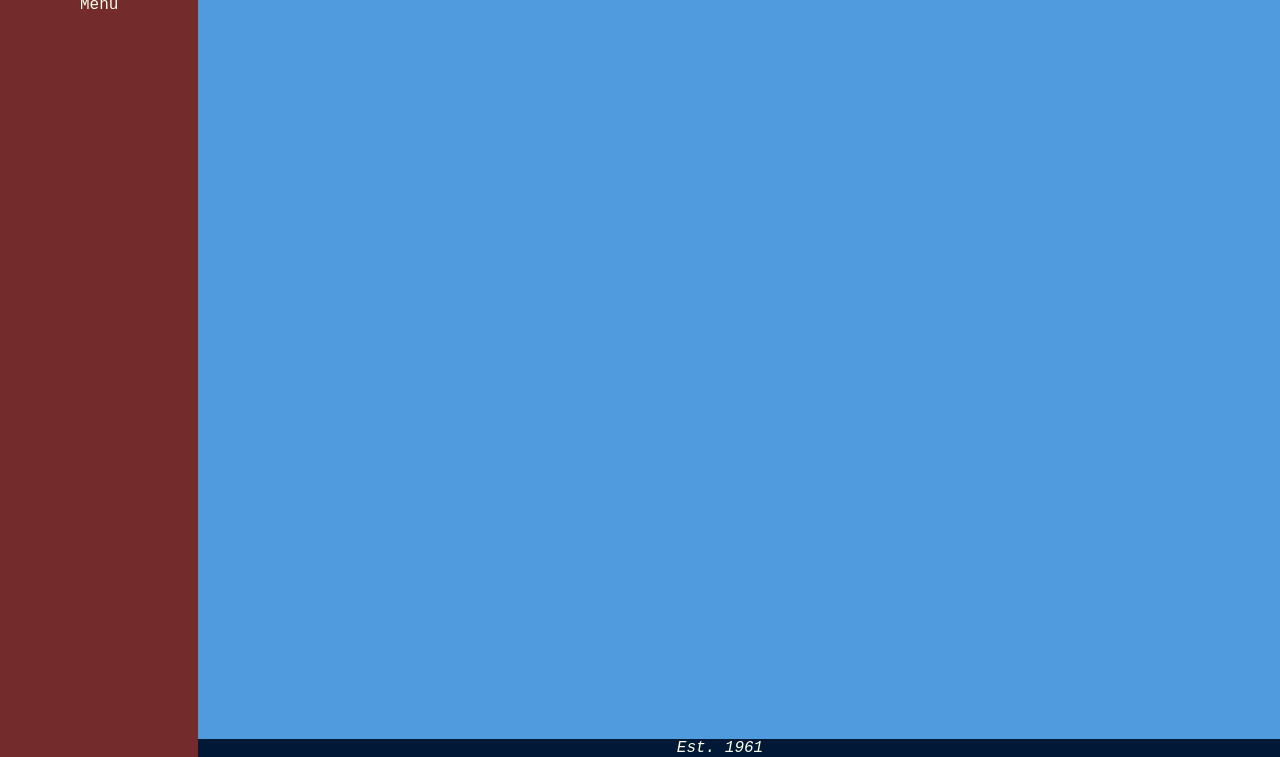
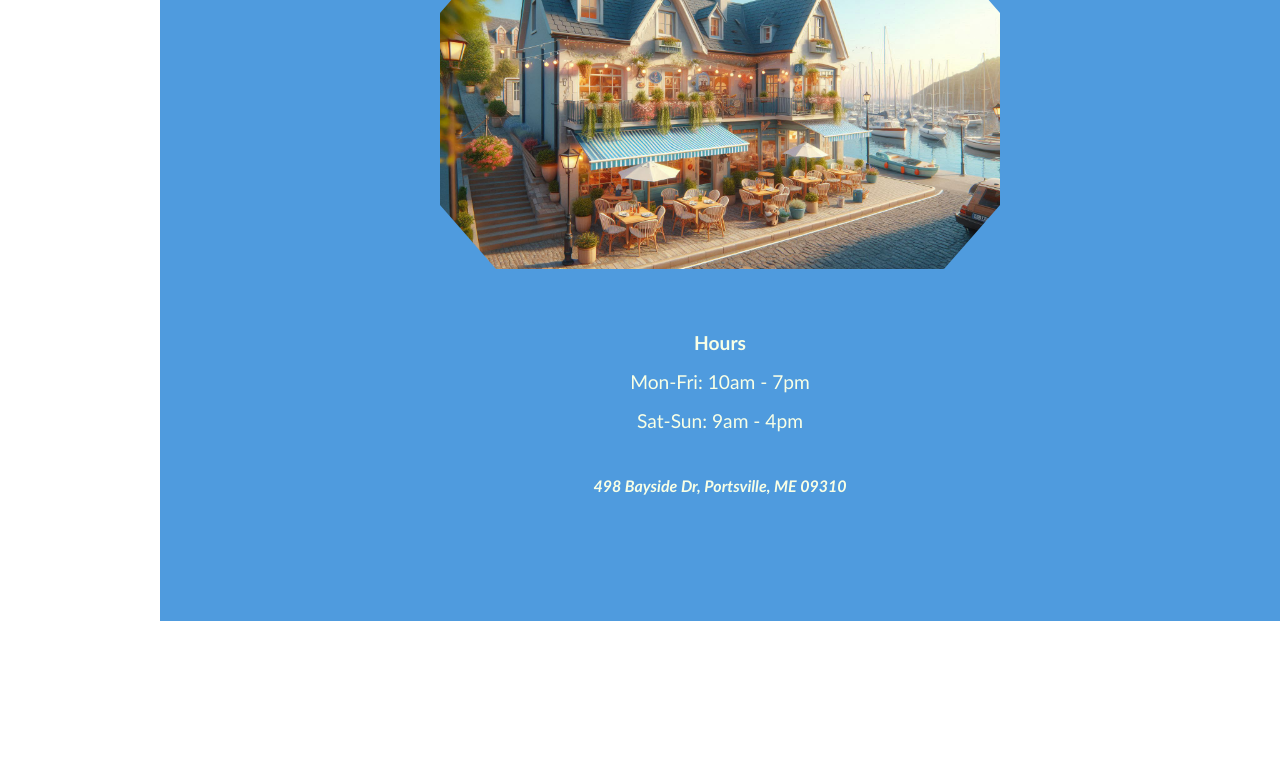
Before and after one commit to nealchampagne/odin-restaurant-page, a website built with webpack: page src/index.html in a window 1280 px wide. Shown: the part 179-936 px from the top of the page. After the commit the page ends 800 px from the top, so only its background shows below. Built offline with nearby package versions, Linux system fonts and the light colour scheme; files whose address does not match are found by name.

Commit message:
Add hours and address plus styling for home page

```diff
--- a/src/homeload.js
+++ b/src/homeload.js
@@ -1,35 +1,39 @@
-import restaurant from './restaurant.jpeg';
+import restaurant from './images/restaurant.jpeg';
 
 const homeLoad = () => {
   const content = document.querySelector('#content');
-  const sidebar = document.querySelector('header');
-  const banner = document.createElement('div');
-  const container = document.createElement('div');
-  const main = document.createElement('div');
-  const footContainer = document.createElement('div');
-  const footer = document.createElement('div');
+  const homeContainer = document.createElement('div');
+  const home = document.createElement('div');
+  const hours = document.createElement('div');
   const title = document.createElement('div');
+  const monFri = document.createElement('div');
+  const satSun = document.createElement('div');
+  const address = document.createElement('div');
   const restaurantImage = new Image();
   restaurantImage.src = restaurant;
 
-  sidebar.classList.add('sidebar');
-  banner.classList.add('banner');
-  title.classList.add('title');
-  title.textContent = `Bob's Blobfish Bistro`;
-  container.classList.add('container');
-  main.classList.add('main');
+  homeContainer.classList.add('homecontainer');
+  home.classList.add('home');
+  hours.classList.add('hours');
+  title.classList.add('hourstitle');
+  monFri.classList.add('monfri');
+  satSun.classList.add('satsun');
+  address.classList.add('address');
   restaurantImage.classList.add('restaurant');
-  footContainer.classList.add('footcontainer');
-  footer.classList.add('footer');
-  footer.textContent = 'Est. 1961';
 
-  content.appendChild(banner);
-  banner.appendChild(title);
-  content.appendChild(container);
-  container.appendChild(main);
-  main.appendChild(restaurantImage);
-  content.appendChild(footContainer);
-  footContainer.appendChild(footer);
+  title.textContent = 'Hours'
+  monFri.textContent = 'Mon-Fri: 10am - 7pm'
+  satSun.textContent = 'Sat-Sun: 9am - 4pm'
+  address.textContent = '498 Bayside Dr, Portsville, ME 09310'
+
+  content.appendChild(homeContainer);
+  homeContainer.appendChild(home);
+  home.appendChild(restaurantImage);
+  home.appendChild(hours);
+  hours.appendChild(title);
+  hours.appendChild(monFri);
+  hours.appendChild(satSun);
+  home.appendChild(address);
 }
 
 export default homeLoad;
--- a/src/style.css
+++ b/src/style.css
@@ -25,7 +25,7 @@
   --cream: hsl(76, 100%, 95%);
   --robins-egg: hsl(187, 58%, 77%);
   --title-font: 'Ropest', 'Courier New', Courier, monospace;
-  --page-font: monospace, sans-serif;
+  --page-font: 'Gill Sans', 'Gill Sans MT', Calibri, 'Trebuchet MS', sans-serif;
 }
 
 body {
@@ -110,9 +110,42 @@ button {
 
 .homecontainer {
   display: grid;
+  justify-items: center;
   align-items: center;
+  padding: 5rem;
+  background: var(--celestial-blue);
+}
+
+.home {
+  display: grid;
   justify-items: center;
-  background: var(--celestial-blue);
+  align-items: center;
+  grid-template-rows: 1fr 5rem 5rem;
+  gap: 2rem;
+}
+
+.hours {
+  display: grid;
+  justify-items: center;
+  align-items: center;
+  margin-top: 5rem;
+  gap: 1rem;
+  color: var(--cream);
+  font-family: var(--page-font);
+  font-size: 1.2rem;
+  font-weight: 400;
+}
+
+.hourstitle {
+  font-weight: 600;
+}
+
+.address {
+  margin-top: 4rem;
+  color: var(--cream);
+  font-family: var(--page-font);
+  font-weight: 600;
+  font-style: italic;
 }
 
 .restaurant {
```
